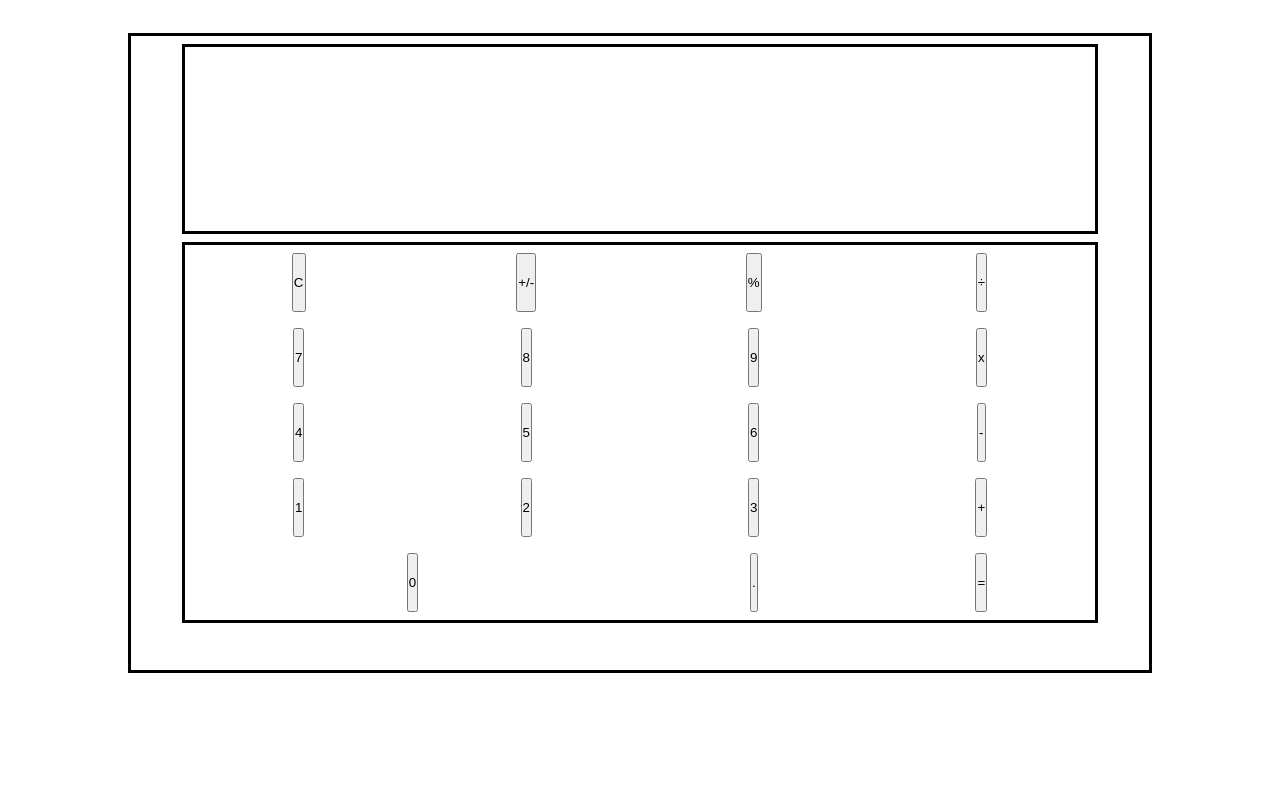
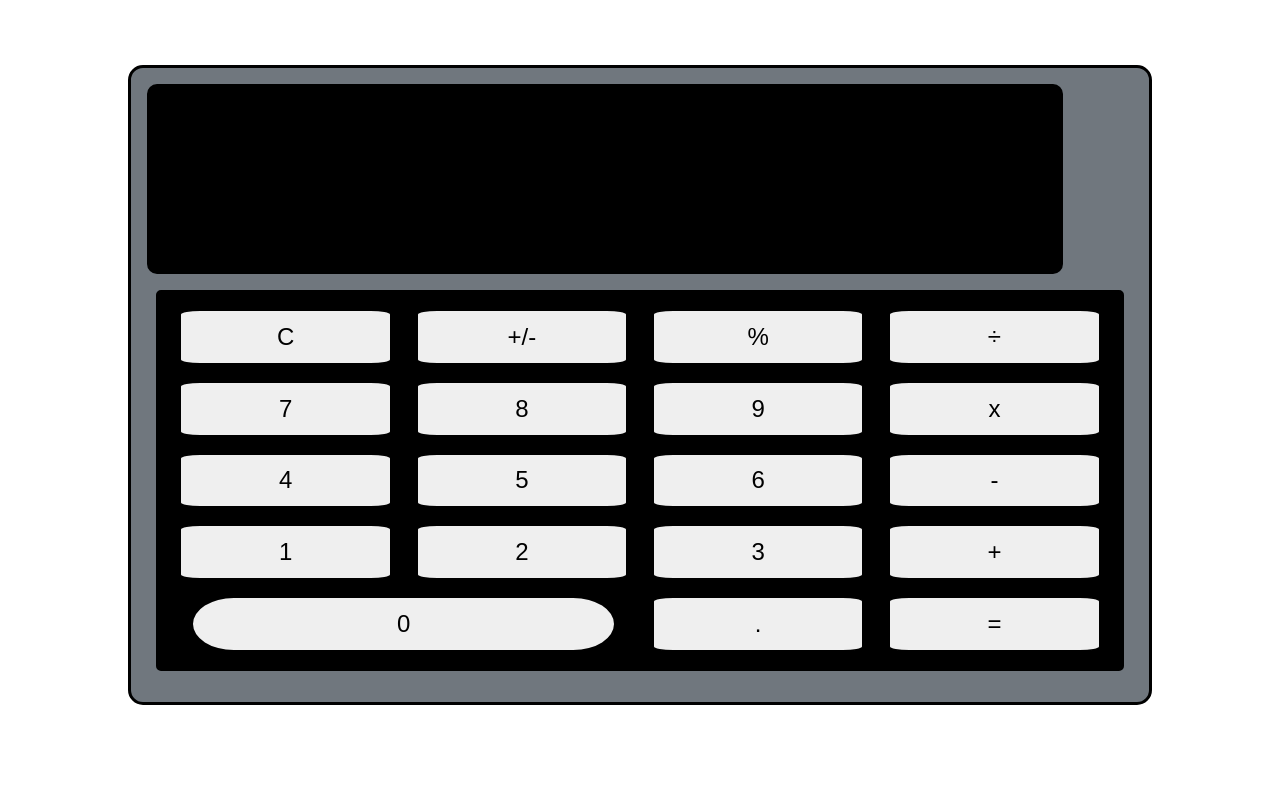
Before and after one commit to churlish404/calculator-project, a website built with Vite: page index.html in a window 1280 px wide. Shown: the part 84-869 px from the top of the page. Before the commit the page ends 837 px from the top, so only its background shows below. Built offline with nearby package versions, Linux system fonts and the light colour scheme.

Commit message:
added latest scss file to branch

```diff
--- a/src/style.scss
+++ b/src/style.scss
@@ -2,6 +2,11 @@
   padding: 0;
   margin: 0;
   box-sizing: border-box;
+  text-align: center;
+}
+
+h1 {
+  margin-top: 2rem;
 }
 
 .calculator-container {
@@ -14,10 +19,12 @@
 
 .calculator {
   border: solid black 3px;
+  background-color: #70777e;
   padding: 0.5em auto;
   height: 80vh;
   width: 80vw;
   display: block;
+  border-radius: 15px;
 
   * {
     margin: 0.5rem auto;
@@ -26,26 +33,84 @@
   button {
     display: inline-block;
   }
-
-  &__screen,
-  &__buttons {
-    width: 90%;
-  }
+  // &__screen::before {
+  //   content: "";
+  //   display: block;
+  //   width: 105%;
+  //   height: 107%;
+  //   border: black 3px solid;
+  //   transform: translate(-0.7rem, -0.5rem);
+  // }
 
   &__screen {
+    margin: 1rem;
+    width: 90%;
     height: 30%;
     border: solid black 3px;
+    border-radius: 10px;
+    background-color: black;
+    color: white;
+    font-size: 4rem;
+
+    display: flex;
+    justify-content: flex-end;
+    align-items: flex-end;
   }
 
   &__buttons {
+    background-color: black;
+    width: 95%;
+    height: 60%;
     border: solid black 3px;
-    height: 60%;
+    padding: 0.5em;
     display: grid;
     grid-template-columns: repeat(4, minmax(50px, 1fr));
     grid-template-rows: repeat(5, 1fr);
+    border-radius: 5px;
+
+    :active {
+      animation: button-effect 2s ease-out;
+    }
+
+    button {
+      width: 90%;
+      border: solid black 2px;
+      border-radius: 10%;
+      font-size: 1.5rem;
+    }
+
+    &--number {
+      background-color: #70777e;
+      color: white;
+    }
+
+    &--operations {
+      background-color: #f1c100;
+      color: white;
+    }
+    &--auxillary {
+      background-color: #d9e2eb;
+      color: black;
+    }
 
     .zero {
       grid-column: 1/3;
+      border-bottom-left-radius: 20% 100%;
+      border-bottom-right-radius: 20% 100%;
+      border-top-left-radius: 20% 100%;
+      border-top-right-radius: 20% 100%;
     }
   }
 }
+
+@keyframes button-effect {
+  100% {
+    background-color: inherit;
+  }
+  75% {
+    opacity: 0.75;
+  }
+  0% {
+    background-color: white;
+  }
+}
```
